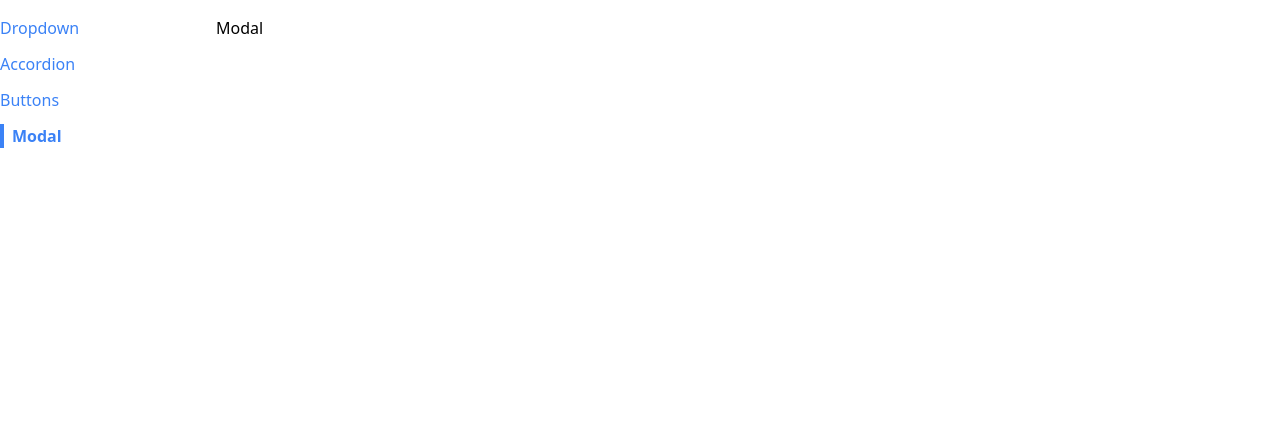
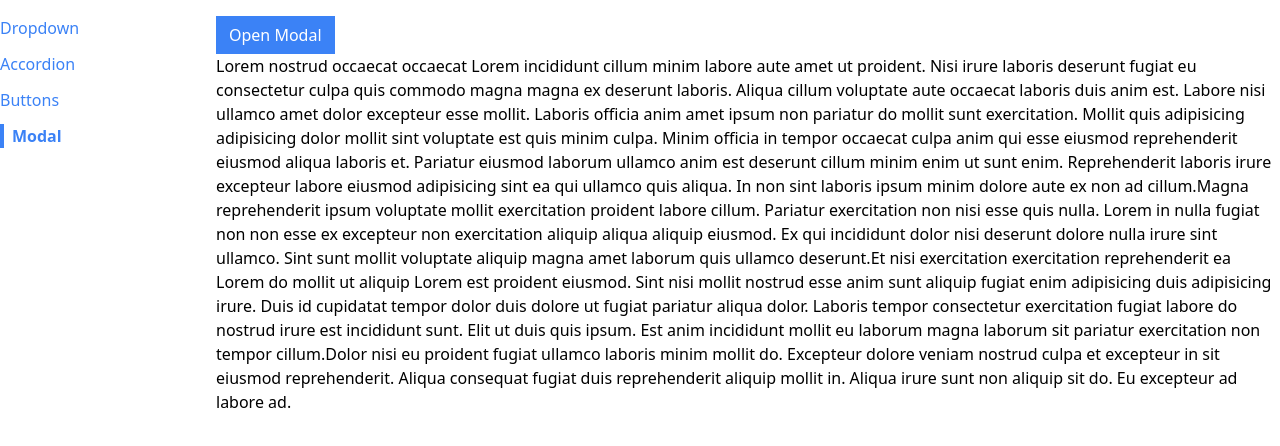
Before and after one commit to Harounted/Udemy-react-comps, a React (Create React App) app: page /modal in a window 1280 px wide. Shown: the top 446 px of the page. Built offline with nearby package versions, Linux system fonts and the light colour scheme.

Commit message:
finish model

```diff
--- a/public/index.html
+++ b/public/index.html
@@ -39,5 +39,6 @@
       To begin the development, run `npm start` or `yarn start`.
       To create a production bundle, use `npm run build` or `yarn build`.
     -->
+    <div class="modal-container"></div>
   </body>
 </html>
--- a/src/components/Modal.js
+++ b/src/components/Modal.js
@@ -1,5 +1,29 @@
-function Modal() {
-  return <div>Modal</div>;
+import ReactDOM from "react-dom";
+import { useEffect } from "react";
+
+function Modal({ onClose, children, actionBar }) {
+  useEffect(() => {
+    document.body.classList.add("overflow-hidden");
+
+    return () => {
+      document.body.classList.remove("overflow-hidden");
+    };
+  }, []);
+  return ReactDOM.createPortal(
+    <div>
+      <div
+        onClick={onClose}
+        className="fixed inset-0 bg-gray-300 opacity-80"
+      ></div>
+      <div className="fixed inset-40 p-10 bg-white">
+        <div className="flex flex-col justify-between h-full">
+          {children}
+          <div className="flex justify-end">{actionBar}</div>
+        </div>
+      </div>
+    </div>,
+    document.querySelector(".modal-container")
+  );
 }
 
 export default Modal;
--- a/src/pages/ModalPage.js
+++ b/src/pages/ModalPage.js
@@ -1,9 +1,63 @@
 import Modal from "../components/Modal";
+import Button from "../components/Button";
+import { useState } from "react";
 
 function ModalPage() {
+  const [showModal, setShowModal] = useState(false);
+  const handleClick = () => {
+    setShowModal(true);
+  };
+  const handleClose = () => {
+    setShowModal(false);
+  };
+  const actionBar = (
+    <div>
+      <Button primary onClick={handleClose}>
+        I Agree
+      </Button>
+    </div>
+  );
+  const modal = (
+    <Modal onClose={handleClose} actionBar={actionBar}>
+      <p>here's some important information you need to agree on</p>
+    </Modal>
+  );
   return (
     <div>
-      <Modal />
+      <Button onClick={handleClick} primary>
+        Open Modal
+      </Button>
+      {showModal && modal}
+      <p>
+        Lorem nostrud occaecat occaecat Lorem incididunt cillum minim labore
+        aute amet ut proident. Nisi irure laboris deserunt fugiat eu consectetur
+        culpa quis commodo magna magna ex deserunt laboris. Aliqua cillum
+        voluptate aute occaecat laboris duis anim est. Labore nisi ullamco amet
+        dolor excepteur esse mollit. Laboris officia anim amet ipsum non
+        pariatur do mollit sunt exercitation. Mollit quis adipisicing
+        adipisicing dolor mollit sint voluptate est quis minim culpa. Minim
+        officia in tempor occaecat culpa anim qui esse eiusmod reprehenderit
+        eiusmod aliqua laboris et. Pariatur eiusmod laborum ullamco anim est
+        deserunt cillum minim enim ut sunt enim. Reprehenderit laboris irure
+        excepteur labore eiusmod adipisicing sint ea qui ullamco quis aliqua. In
+        non sint laboris ipsum minim dolore aute ex non ad cillum.Magna
+        reprehenderit ipsum voluptate mollit exercitation proident labore
+        cillum. Pariatur exercitation non nisi esse quis nulla. Lorem in nulla
+        fugiat non non esse ex excepteur non exercitation aliquip aliqua aliquip
+        eiusmod. Ex qui incididunt dolor nisi deserunt dolore nulla irure sint
+        ullamco. Sint sunt mollit voluptate aliquip magna amet laborum quis
+        ullamco deserunt.Et nisi exercitation exercitation reprehenderit ea
+        Lorem do mollit ut aliquip Lorem est proident eiusmod. Sint nisi mollit
+        nostrud esse anim sunt aliquip fugiat enim adipisicing duis adipisicing
+        irure. Duis id cupidatat tempor dolor duis dolore ut fugiat pariatur
+        aliqua dolor. Laboris tempor consectetur exercitation fugiat labore do
+        nostrud irure est incididunt sunt. Elit ut duis quis ipsum. Est anim
+        incididunt mollit eu laborum magna laborum sit pariatur exercitation non
+        tempor cillum.Dolor nisi eu proident fugiat ullamco laboris minim mollit
+        do. Excepteur dolore veniam nostrud culpa et excepteur in sit eiusmod
+        reprehenderit. Aliqua consequat fugiat duis reprehenderit aliquip mollit
+        in. Aliqua irure sunt non aliquip sit do. Eu excepteur ad labore ad.
+      </p>
     </div>
   );
 }
```
